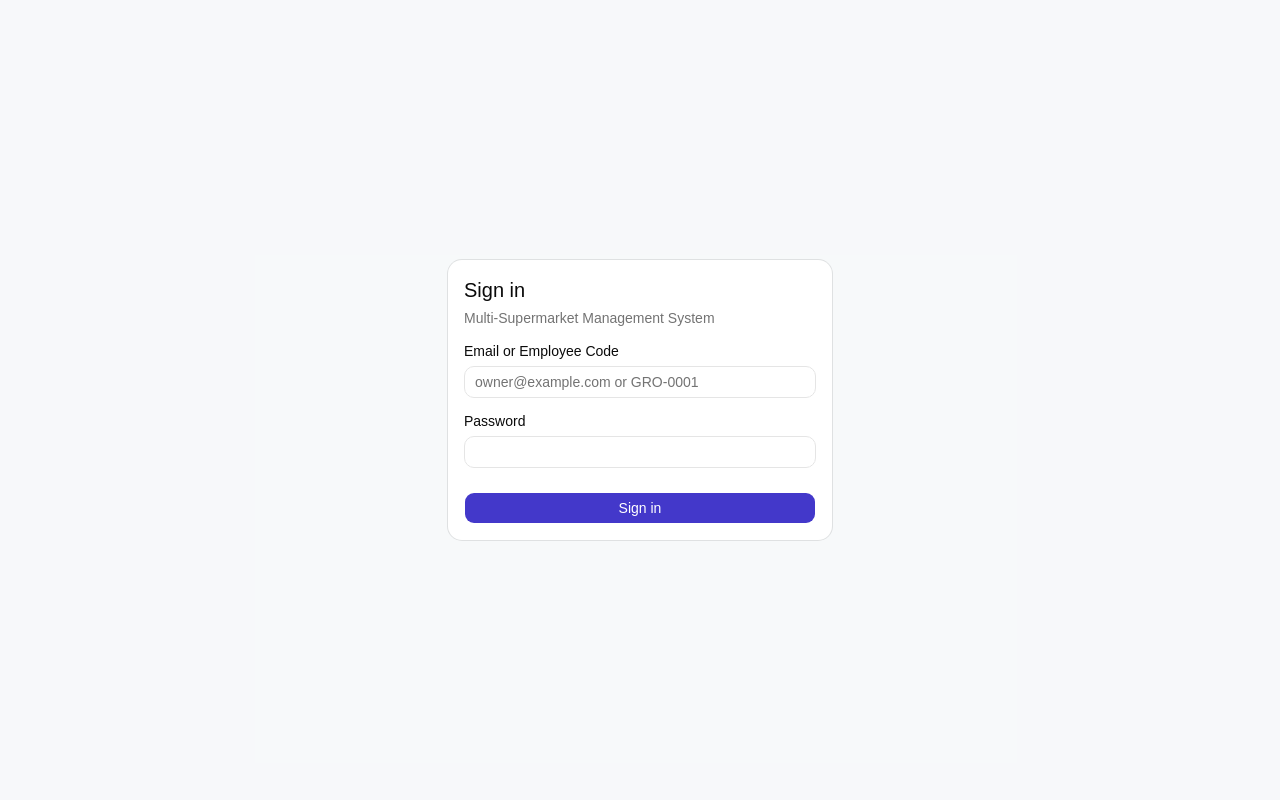
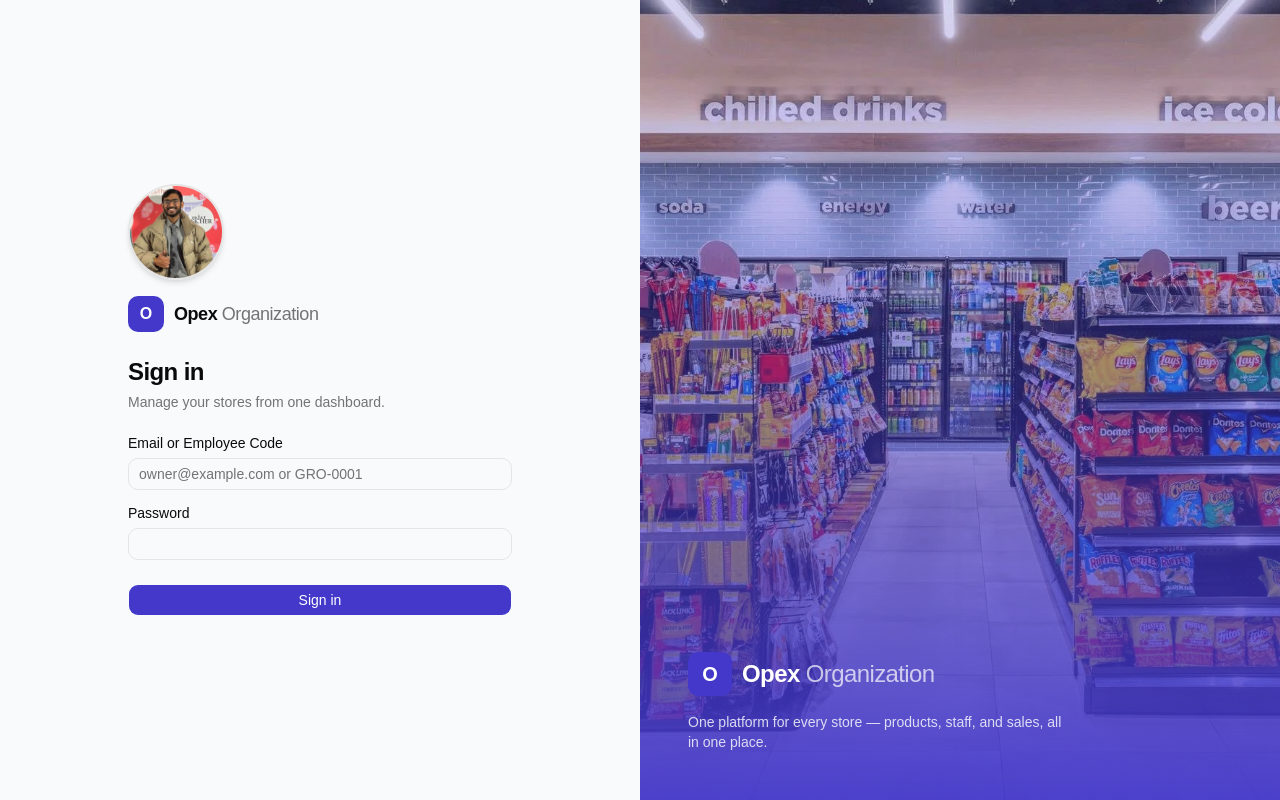
Before and after one commit to OmPatil2806/multi-store-management-system, a React (Vite) app in the folder frontend/: page /login in a window 1280 px wide. Built offline with nearby package versions, Linux system fonts and the light colour scheme; no server answers.

Commit message:
Styling: split-screen login page with hero imagery and profile photo

```diff
--- a/frontend/src/pages/Login.jsx
+++ b/frontend/src/pages/Login.jsx
@@ -3,9 +3,9 @@ import { useNavigate } from 'react-router-dom'
 
 import { useAuth } from '@/auth/AuthContext'
 import { Button } from '@/components/ui/button'
-import { Card, CardContent, CardDescription, CardHeader, CardTitle } from '@/components/ui/card'
 import { Input } from '@/components/ui/input'
 import { Label } from '@/components/ui/label'
+import Logo from '@/components/Logo'
 
 export default function Login() {
   const { login } = useAuth()
@@ -32,13 +32,23 @@ export default function Login() {
   }
 
   return (
-    <div className="flex min-h-screen items-center justify-center bg-muted/30 px-4">
-      <Card className="w-full max-w-sm">
-        <CardHeader>
-          <CardTitle className="text-xl">Sign in</CardTitle>
-          <CardDescription>Multi-Supermarket Management System</CardDescription>
-        </CardHeader>
-        <CardContent>
+    <div className="flex min-h-screen">
+      <div className="flex w-full flex-col justify-center px-8 sm:px-16 lg:w-1/2">
+        <div className="mx-auto flex w-full max-w-sm flex-col gap-6">
+          <div className="flex flex-col gap-4">
+            <img
+              src="/images/owner-avatar.jpg"
+              alt=""
+              className="size-24 rounded-full border-2 border-border object-cover shadow-md"
+            />
+            <Logo />
+          </div>
+
+          <div className="flex flex-col gap-1">
+            <h1 className="text-2xl font-semibold tracking-tight">Sign in</h1>
+            <p className="text-sm text-muted-foreground">Manage your stores from one dashboard.</p>
+          </div>
+
           <form onSubmit={handleSubmit} className="flex flex-col gap-4">
             <div className="flex flex-col gap-2">
               <Label htmlFor="identifier">Email or Employee Code</Label>
@@ -75,8 +85,26 @@ export default function Login() {
               {isSubmitting ? 'Signing in…' : 'Sign in'}
             </Button>
           </form>
-        </CardContent>
-      </Card>
+        </div>
+      </div>
+
+      {/* Right: rotating hero, hidden below lg since there's no room to show it well */}
+      <div className="relative hidden overflow-hidden lg:block lg:w-1/2">
+        <img src="/images/grocery-hero-1.webp" alt="" className="absolute inset-0 size-full object-cover" />
+        <img
+          src="/images/electronics-hero-2.jpg"
+          alt=""
+          className="absolute inset-0 size-full animate-hero-fade object-cover"
+        />
+        <div className="absolute inset-0 bg-gradient-to-t from-primary/95 via-primary/50 to-primary/20" />
+
+        <div className="relative z-10 flex h-full flex-col justify-end p-12">
+          <Logo size="lg" light />
+          <p className="mt-4 max-w-sm text-sm text-white/80">
+            One platform for every store — products, staff, and sales, all in one place.
+          </p>
+        </div>
+      </div>
     </div>
   )
 }
```
